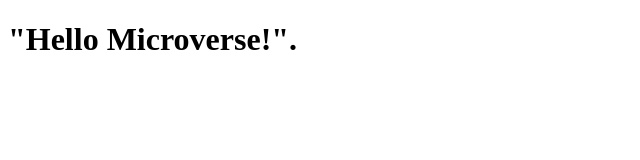
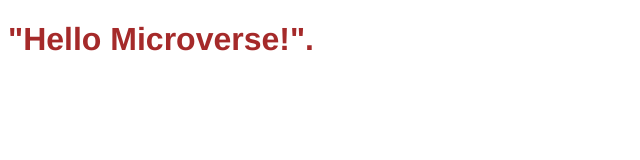
Before and after one commit to obed300/Hello-world4, a website: page index.html in a window 1280 px wide. Shown: the whole page, without its empty margins (0-640 px from the left). Drawn offline with Linux system fonts and the light colour scheme.

Commit message:
Add class to html header

```diff
--- a/index.html
+++ b/index.html
@@ -8,6 +8,6 @@
     <link rel="stylesheet" href="style.css">
 </head>
 <body>
-    <h1>"Hello Microverse!". </h1>
+    <h1 class="header">"Hello Microverse!".</h1>
 </body>
 </html>
```
